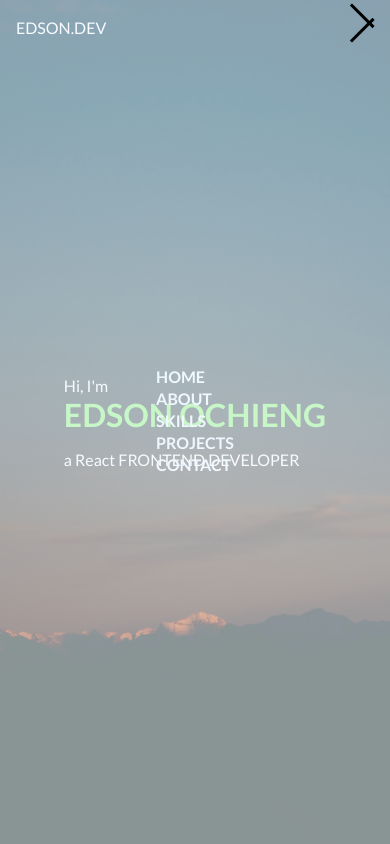
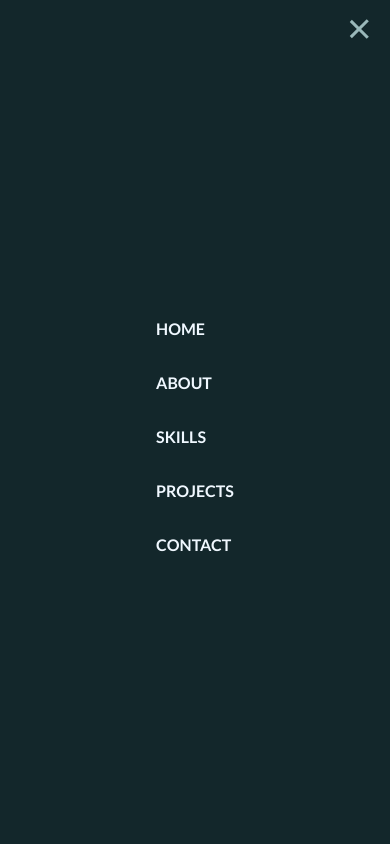
Before and after one commit to XO-Edson/React-portfolio, a React (Create React App) app: page / in a window 390 px wide. Both pictures are taken after a click on the element 358 px from the left and 32 px from the top of the page. Shown: the top 844 px of the page. Built offline with nearby package versions, Linux system fonts and the light colour scheme.

Commit message:
navbar and transitions

```diff
--- a/src/App.js
+++ b/src/App.js
@@ -1,4 +1,4 @@
-import { useState } from "react";
+import { useEffect, useState } from "react";
 import { About } from "./About";
 import { Contact } from "./Contact";
 import { Footer } from "./Footer";
@@ -10,6 +10,18 @@ import { Projects } from "./Projects";
 function App() {
   const [data, setData] = useState({ name: "", email: "", message: "" });
   const [active, setActive] = useState(false);
+
+  useEffect(() => {
+    if (active) {
+      document.body.classList.add("no-scroll");
+    } else {
+      document.body.classList.remove("no-scroll");
+    }
+
+    return () => {
+      document.body.classList.remove("no-scroll");
+    };
+  }, [active]);
 
   return (
     <div className="App">
--- a/src/Navabar.js
+++ b/src/Navabar.js
@@ -11,30 +11,40 @@ export const Navabar = ({ active, setActive }) => {
         <p>EDSON.DEV</p>
       </div>
       <div
-        className="menu-bg"
+        className={`menu-bg ${active ? "menu-bg-active" : ""}`}
         style={{ visibility: active ? "visible" : "hidden" }}
       >
         <ul>
           <li>
-            <a href="#home">HOME</a>
+            <a href="#home" onClick={toggleHamburger}>
+              HOME
+            </a>
           </li>
           <li>
-            <a href="#about">ABOUT</a>
+            <a href="#about" onClick={toggleHamburger}>
+              ABOUT
+            </a>
           </li>
           <li>
-            <a href="#skills">SKILLS</a>
+            <a href="#skills" onClick={toggleHamburger}>
+              SKILLS
+            </a>
           </li>
           <li>
-            <a href="#projects">PROJECTS</a>
+            <a href="#projects" onClick={toggleHamburger}>
+              PROJECTS
+            </a>
           </li>
           <li>
             {" "}
-            <a href="#contact">CONTACT</a>
+            <a href="#contact" onClick={toggleHamburger}>
+              CONTACT
+            </a>
           </li>
         </ul>
       </div>
       <div
-        className={`hamburger ${active ? "active" : "hamburger"}`}
+        className={`hamburger ${active ? "active" : ""}`}
         onClick={toggleHamburger}
       >
         <div className="bar"></div>
--- a/src/index.css
+++ b/src/index.css
@@ -269,17 +269,26 @@ footer .icon {
 
   .menu-bg {
     position: absolute;
-    background-color: hsla(0, 0%, 100%, 0.5);
+    background-color: hsl(188, 39%, 12%);
     top: 0;
     left: 0;
-    height: 100vh;
+    height: 0vh;
     width: 100%;
     display: grid;
     place-content: center;
+    transition: height 0.3s ease-in-out;
+  }
+
+  .menu-bg-active {
+    height: 100vh;
   }
 
   ul {
     flex-direction: column;
+  }
+
+  li {
+    margin-top: 2rem;
   }
 
   /* HAMBURGER MENU */
@@ -287,17 +296,21 @@ footer .icon {
   .hamburger {
     display: block;
     z-index: 1;
+    display: grid;
+    place-content: center;
+    padding: 0.5rem;
   }
 
   .bar {
-    width: 2rem;
+    width: 1.5rem;
     height: 3px;
-    background-color: black;
-    margin-bottom: 0.5rem;
+    background-color: var(--PALE-GREEN);
+    margin-bottom: 0.25rem;
+    transition: 0.2s ease-in;
   }
 
   .bar.mid {
-    width: 1.25rem;
+    width: 0.75rem;
   }
 
   .hamburger.active .bar.mid {
@@ -305,11 +318,11 @@ footer .icon {
   }
 
   .hamburger.active .bar:first-child {
-    transform: rotate(-45deg) translateY(12px) translateX(-6px);
+    transform: rotate(-45deg) translateY(6px) translateX(1.5px);
   }
 
   .hamburger.active .bar:last-child {
-    transform: rotate(45deg) translateY(-12px) translateX(-6px);
+    transform: rotate(45deg) translateY(-6px) translateX(1.5px);
   }
 
   /* SKILLS */
```
